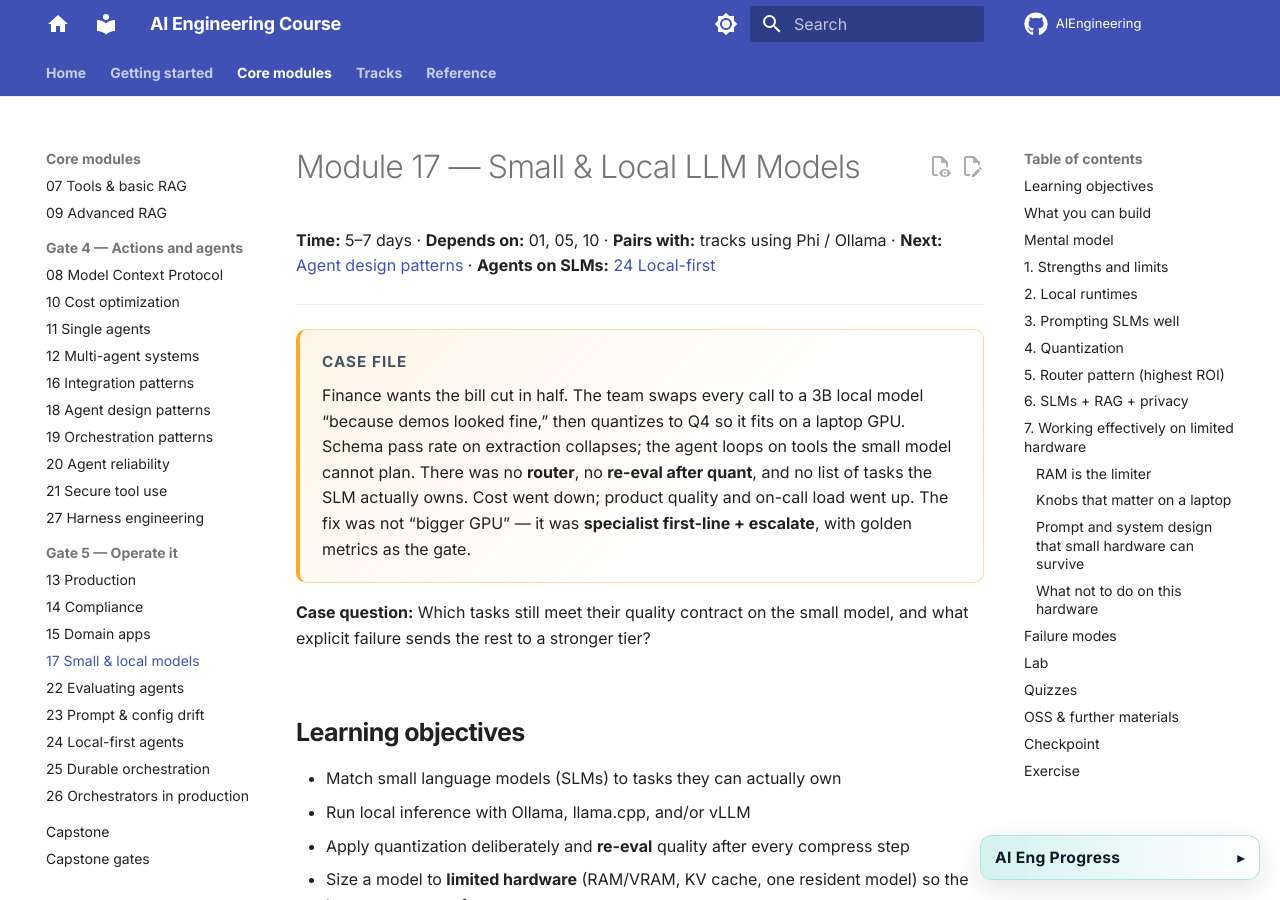
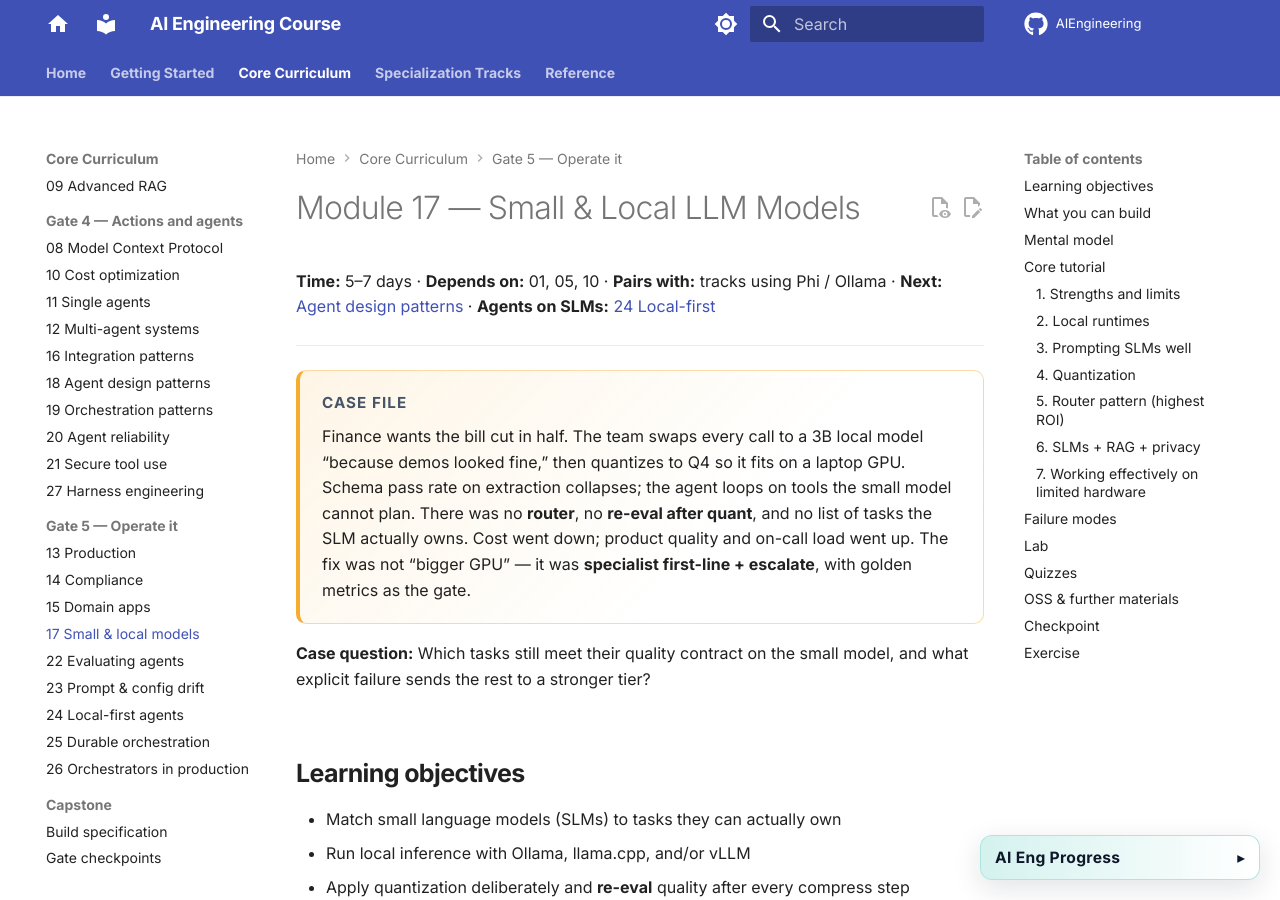
Before and after one commit to sanketn26/AIEngineering, an MkDocs documentation site: the page built from docs/core/17-small-models.md, in a window 1280 px wide and 900 px high. Built offline with MkDocs 1.6.1 and Material for MkDocs 9.7.7, drawn with Linux system fonts in a browser that asks for light colours; comment, search, counter and statistics services are not loaded.

Commit message:
Improve course navigation and page hierarchy

````diff
--- a/docs/core/17-small-models.md
+++ b/docs/core/17-small-models.md
@@ -73,7 +73,9 @@
 
 ---
 
-## 1. Strengths and limits
+## Core tutorial
+
+### 1. Strengths and limits
 
 | Advantages | Limits |
 |------------|--------|
@@ -95,7 +97,7 @@
 
 ---
 
-## 2. Local runtimes
+### 2. Local runtimes
 
 | Runtime | Fit | Notes |
 |---------|-----|-------|
@@ -133,7 +135,7 @@
 
 ---
 
-## 3. Prompting SLMs well
+### 3. Prompting SLMs well
 
 - **Shorter instructions**; explicit output formats
 - **More few-shot** when structure is fragile
@@ -176,7 +178,7 @@
 
 ---
 
-## 4. Quantization
+### 4. Quantization
 
 Quantization reduces weight precision so models fit in RAM/VRAM and run faster — **at a quality cost you must measure**.
 
@@ -213,7 +215,7 @@
 
 ---
 
-## 5. Router pattern (highest ROI)
+### 5. Router pattern (highest ROI)
 
 ```text
 User → cheap SLM router / rules
@@ -277,7 +279,7 @@
 
 ---
 
-## 6. SLMs + RAG + privacy
+### 6. SLMs + RAG + privacy
 
 Local models shine when documents must not leave the device or VPC:
 
@@ -289,7 +291,7 @@
 
 ---
 
-## 7. Working effectively on limited hardware
+### 7. Working effectively on limited hardware
 
 This course assumes a **laptop, often no discrete GPU**. That is a product constraint, not an apology. A 3B model that stays in RAM and answers in 200 ms will beat an 8B that thrashes swap and fans for 40 seconds — on quality *and* on whether you actually use it.
 
@@ -303,7 +305,7 @@
 </div>
 </div>
 
-### RAM is the limiter
+#### RAM is the limiter
 
 ```text
 working set ≈ weights + KV cache + runtime + OS
@@ -337,7 +339,7 @@
 Weights are mostly **fixed**. The KV cache is **per token of context** (keys and values for every layer). Doubling `num_ctx` can add more RAM than dropping one quant level saves. A “32k context” 7B on 16 GB often loses to a 4k context 7B that actually stays resident. Module 05 packing is a **hardware** feature here: retrieve 3 chunks, not 30.
 </div>
 
-### Knobs that matter on a laptop
+#### Knobs that matter on a laptop
 
 | Knob | What to do | Why |
 |------|------------|-----|
@@ -365,7 +367,7 @@
 
 **Thermals:** laptop CPU/GPU will **throttle**. Do not publish tok/s from the first 10 seconds on a cold chassis. Steady state after a minute is the number that matters.
 
-### Prompt and system design that small hardware can survive
+#### Prompt and system design that small hardware can survive
 
 Hardware limits and prompt limits are the same list:
 
@@ -388,7 +390,7 @@
 </details>
 </div>
 
-### What not to do on this hardware
+#### What not to do on this hardware
 
 | Temptation | What happens |
 |------------|----------------|
--- a/mkdocs.yml
+++ b/mkdocs.yml
@@ -38,7 +38,7 @@
     - navigation.tabs
     - navigation.tabs.sticky
     - navigation.sections
-    - navigation.expand
+    - navigation.path
     - navigation.top
     - navigation.footer
     - search.suggest
@@ -106,13 +106,13 @@
 
 nav:
   - Home: index.md
-  - Getting started:
-      - Overview: getting-started/index.md
-      - Setup: getting-started/setup.md
+  - Getting Started:
+      - Start here: getting-started/index.md
+      - Install & setup: getting-started/setup.md
       - Learning paths: getting-started/paths.md
       - Progress & XP: getting-started/progress.md
-  - Core modules:
-      - Overview: core/index.md
+  - Core Curriculum:
+      - Core overview: core/index.md
       - "Gate 1 — Dependable model service":
           - 01 Prompt engineering: core/01-prompt-engineering.md
           - 02 Security & privacy: core/02-security-privacy.md
@@ -145,17 +145,18 @@
           - 24 Local-first agents: core/24-local-first-agents.md
           - 25 Durable orchestration: core/25-durable-orchestration.md
           - 26 Orchestrators in production: core/26-orchestrator-comparison.md
-      - Capstone: core/capstone.md
-      - Capstone gates: core/capstone-gates.md
-  - Tracks:
-      - Overview: tracks/index.md
-      - Stock recommender: tracks/stock-recommender.md
-      - Hybrid models: tracks/hybrid-models.md
-      - Agentic editor plugin: tracks/agentic-plugin.md
+      - Capstone:
+          - Build specification: core/capstone.md
+          - Gate checkpoints: core/capstone-gates.md
+  - Specialization Tracks:
+      - Track overview: tracks/index.md
+      - Stock research assistant: tracks/stock-recommender.md
+      - Hybrid models from scratch: tracks/hybrid-models.md
+      - Agentic VS Code plugin: tracks/agentic-plugin.md
   - Reference:
-      - Overview: reference/index.md
-      - Progression: reference/progression.md
-      - Exercises: reference/exercises.md
+      - Reference overview: reference/index.md
+      - Capability progression: reference/progression.md
+      - Exercise catalog: reference/exercises.md
       - Assessment rubrics: reference/assessment.md
       - Troubleshooting: reference/troubleshooting.md
-      - Resources: reference/resources.md
+      - Further resources: reference/resources.md
````
Also changed, not shown: docs/core/13-production.md (+9 -7 lines), docs/core/14-compliance.md (+10 -8 lines), docs/core/16-integration-patterns.md (+8 -6 lines).
